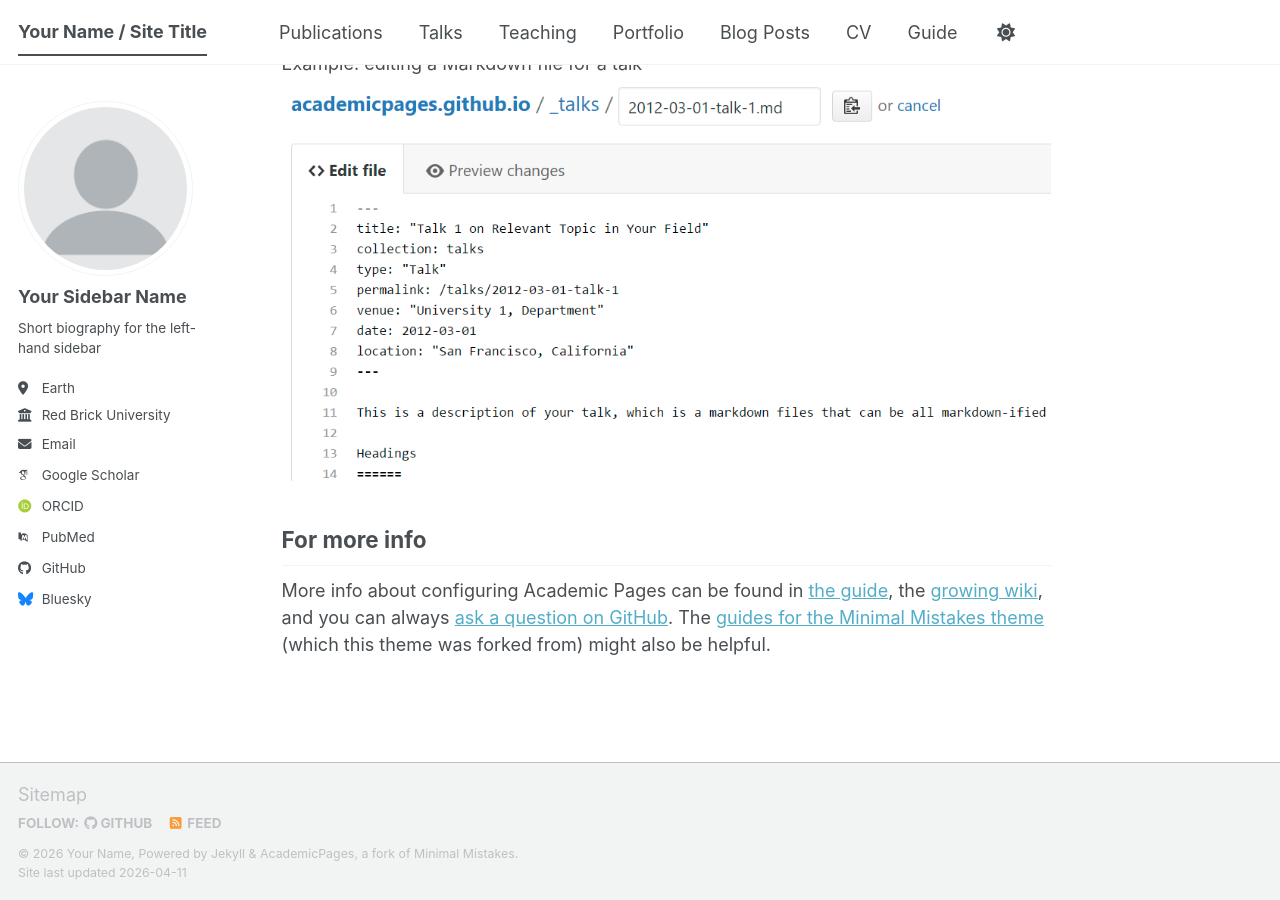
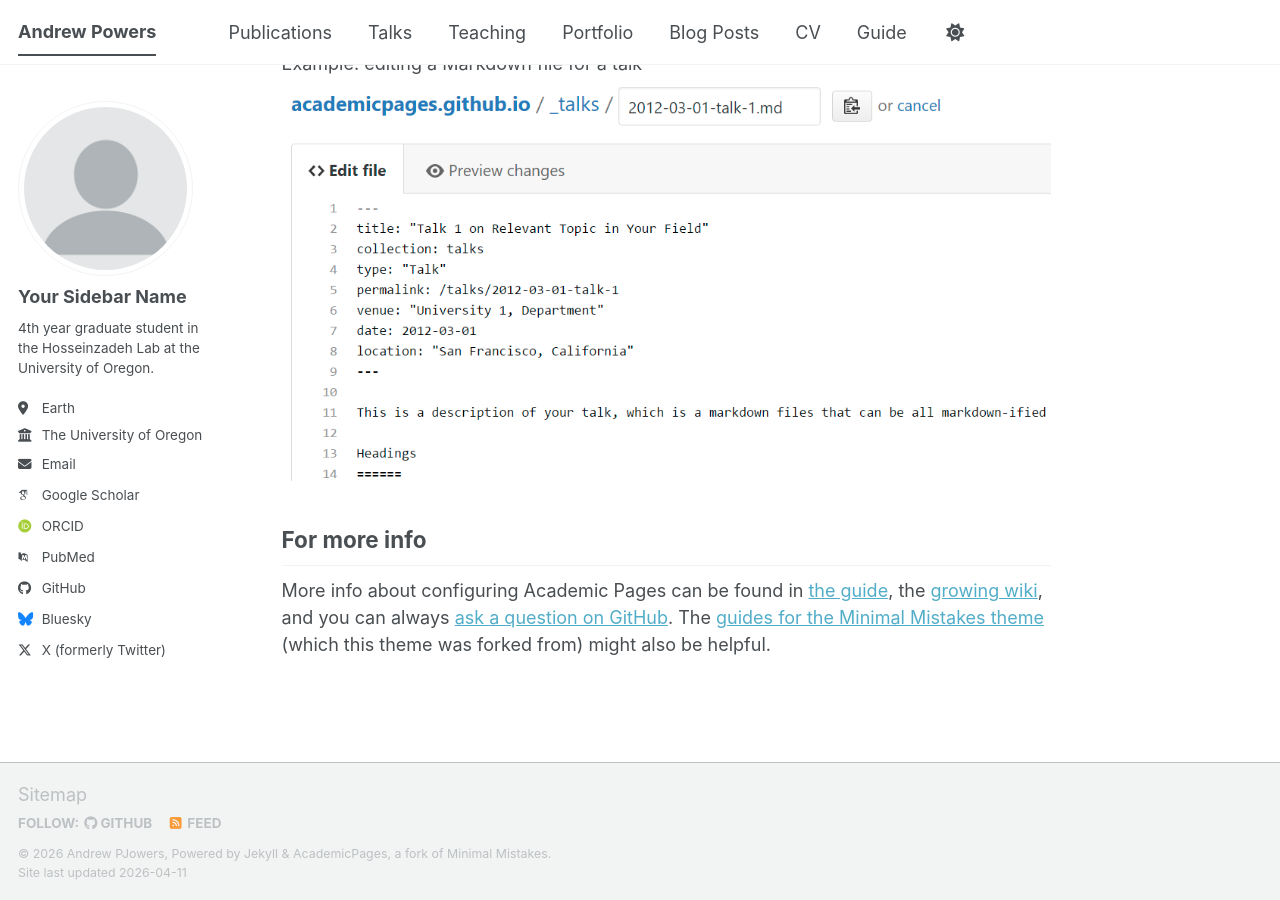
Before and after one commit to PowersPope/PowersPope.github.io, a Jekyll site: the page built from _pages/about.md, in a window 1280 px wide and 900 px high, scrolled down 2720 px. Built offline with Jekyll 4.4.1, drawn with Linux system fonts in a browser that asks for light colours; some web fonts are replaced; a script bundle is joined from its source files by our own code; library files that are not in the unit come from our copies.

Commit message:
Update _config.yml
First update to config, but minimal

```diff
--- a/_config.yml
+++ b/_config.yml
@@ -9,14 +9,14 @@
 # Basic Site Settings
 locale                   : "en-US"
 site_theme               : "default" # The available themes options are "default", "air", "sunrise", "mint", "dirt" and "contrast"
-title                    : "Your Name / Site Title"
+title                    : "Andrew Powers"
 title_separator          : "-"
-name                     : &name "Your Name"
+name                     : &name "Andrew PJowers"
 description              : &description "Your Name's academic portfolio"   # Update this with a general description of your site, this is the default if not overridden by a page
-url                      : https://academicpages.github.io # The base hostname & protocol for your site e.g. "https://[your GitHub username].github.io",
+url                      : https://PowersPope.github.io # The base hostname & protocol for your site e.g. "https://[your GitHub username].github.io",
                                                            # or if you already have some other page hosted on Github then use "https://[your GitHub username].github.io/[Your Repo Name]"
 baseurl                  : "" # the subpath of your site, e.g. "/blog"
-repository               : "academicpages/academicpages.github.io"
+repository               : "PowersPope/PowersPope.github.io"
 
 # Site Author - The following control what appear as part of the author content on the side bar.
 #               If a field is blank the icon and link will not appear, otherwise it will be shown.
@@ -26,11 +26,11 @@ author:
   avatar           : "profile.png"
   name             : "Your Sidebar Name"
   pronouns         : # example: "she/her"
-  bio              : "Short biography for the left-hand sidebar"
+  bio              : "4th year graduate student in the Hosseinzadeh Lab at the University of Oregon."
   location         : "Earth"
-  employer         : "Red Brick University"
+  employer         : "The University of Oregon"
   uri              : # URL
-  email            : "none@example.org"
+  email            : "apowers4@uoregon.edu"
 
   # Academic websites
   academia         : # URL
@@ -74,7 +74,7 @@ author:
   steam            : # Username
   telegram         : # URL
   tumblr           : # Username
-  twitter          : # Username for X / Twitter
+  twitter          : "PowersPope" # Username for X / Twitter
   vine             : # Username
   weibo            : # Username
   wikipedia        : # Username
```
